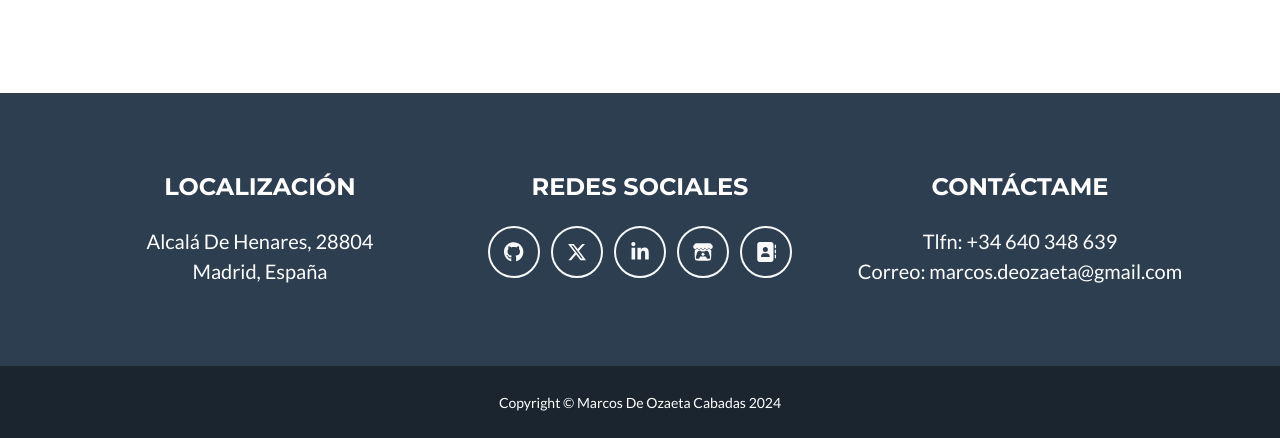
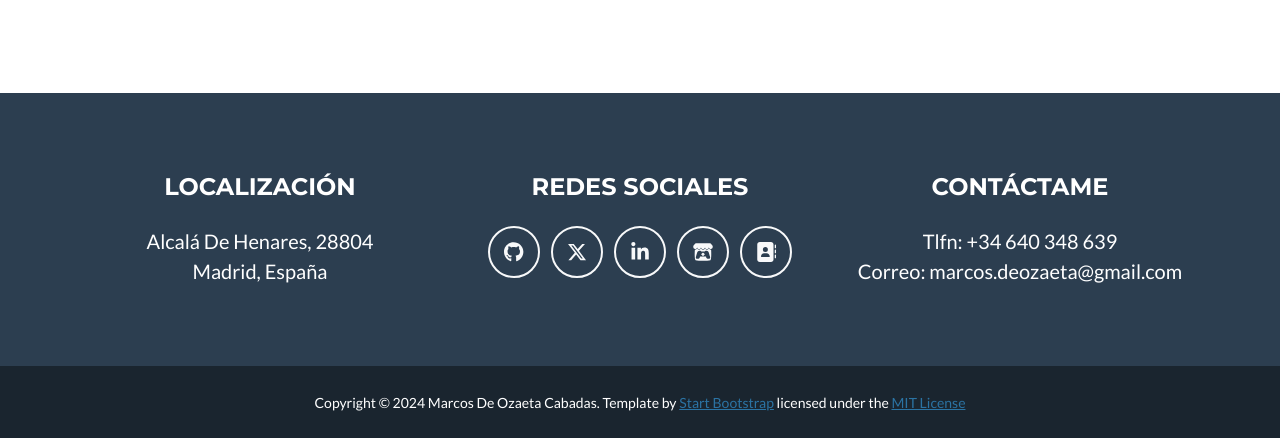
Before and after one commit to Mdoc14/mdoc14.github.io, a plain HTML site: page index.html in a window 1280 px wide. Shown: the part 3063-3501 px from the top of the page. Drawn offline with nearby package versions, Linux system fonts and the light colour scheme.

Commit message:
Update index.html

```diff
--- a/index.html
+++ b/index.html
@@ -226,7 +226,7 @@
         </footer>
         <!-- Copyright Section-->
         <div class="copyright py-4 text-center text-white">
-            <div class="container"><small>Copyright &copy; Marcos De Ozaeta Cabadas 2024</small></div>
+            <div class="container"><small>Copyright &copy; 2024 Marcos De Ozaeta Cabadas. Template by <a href="http://startbootstrap.com">Start Bootstrap</a> licensed under the <a href="https://opensource.org/licenses/MIT">MIT License</small></div>
         </div>
         <!-- Portfolio Modals-->
         <!-- Portfolio Modal 1-->
```
